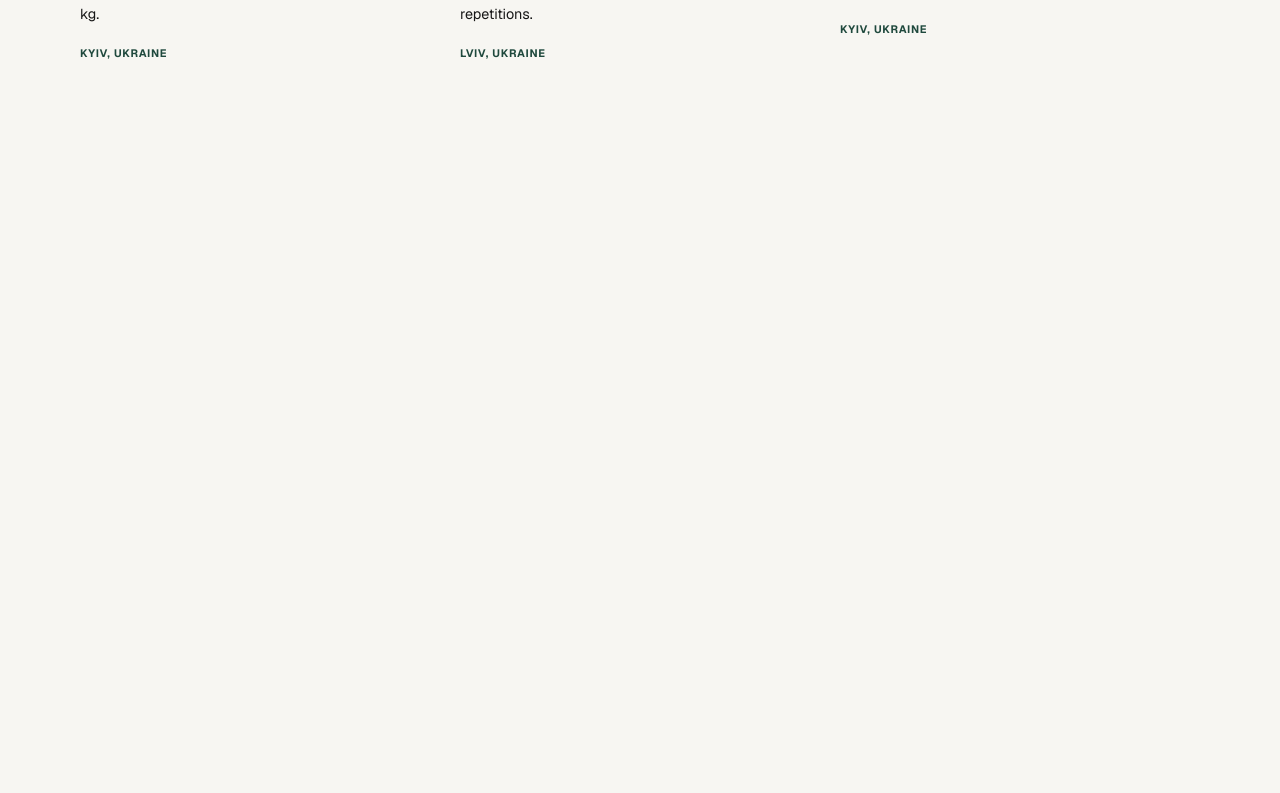
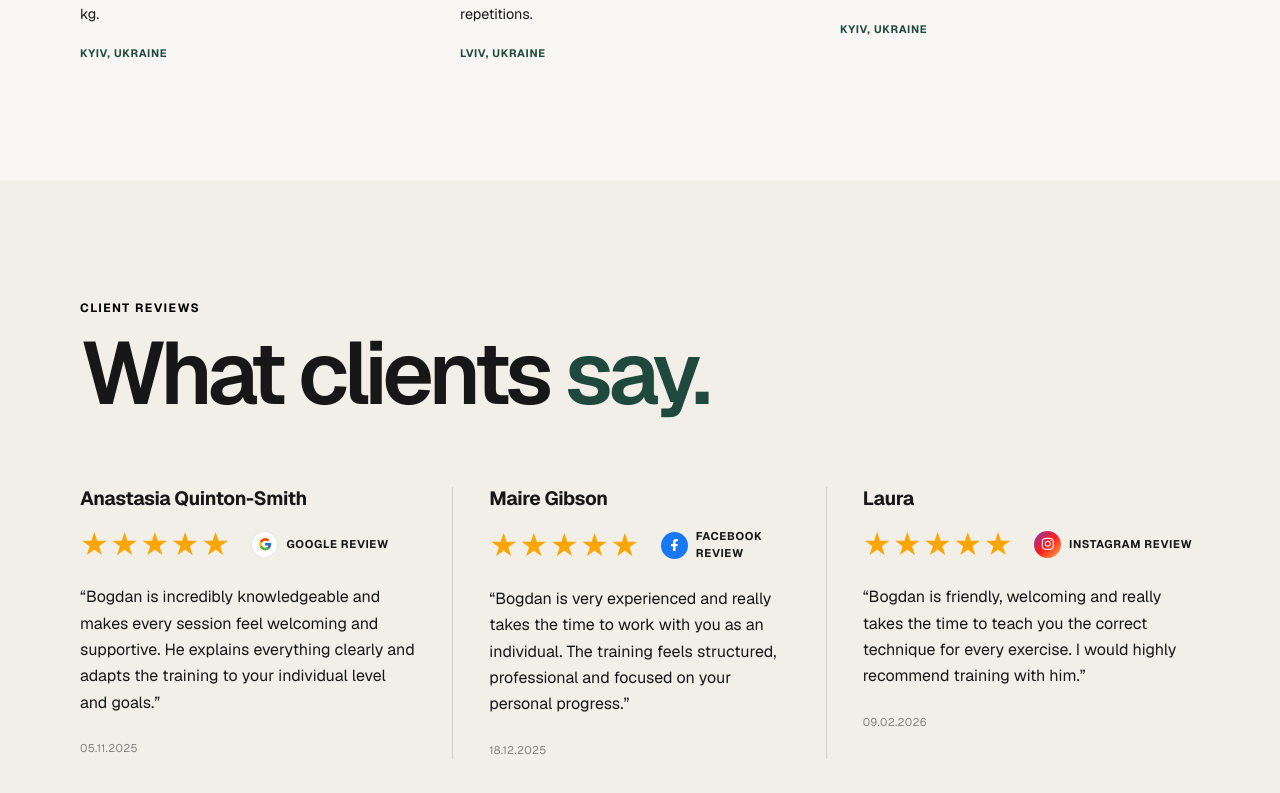
Before and after one commit to JenyaLinx/online-coach-uk, a Next.js app: page / in a window 1280 px wide. Shown: the part 6964-7757 px from the top of the page. Before the commit the page ends 7145 px from the top, so only its background shows below. Built offline with nearby package versions, Linux system fonts and the light colour scheme.

Commit message:
Add client reviews section

```diff
--- a/app/globals.css
+++ b/app/globals.css
@@ -2007,3 +2007,190 @@ button {
     padding-top: 26px;
   }
 }
+
+/* =========================
+   Reviews
+========================= */
+
+.reviews {
+  background: #f2efe8;
+}
+
+.reviews-heading {
+  margin-bottom: 48px;
+}
+
+.reviews-grid {
+  display: grid;
+}
+
+.review-card {
+  display: flex;
+  flex-direction: column;
+
+  padding: 32px 0;
+
+  border-top: 1px solid rgba(23, 23, 23, 0.14);
+}
+
+.review-card:first-child {
+  padding-top: 0;
+  border-top: 0;
+}
+
+.review-name {
+  color: var(--foreground);
+
+  font-size: 1.2rem;
+  font-weight: 650;
+  line-height: 1.2;
+  letter-spacing: -0.02em;
+}
+
+
+/* Stars + source */
+
+.review-info {
+  display: flex;
+  align-items: center;
+  gap: 20px;
+
+  margin-top: 18px;
+}
+
+.review-stars {
+  color: orange;
+
+  font-size: 1.3rem;
+  line-height: 1;
+  letter-spacing: 0.05em;
+}
+
+.review-source {
+  display: flex;
+  align-items: center;
+  gap: 8px;
+}
+
+.review-source > span:last-child {
+  color: var(--foreground);
+
+  font-size: 0.7rem;
+  font-weight: 700;
+  letter-spacing: 0.06em;
+  text-transform: uppercase;
+}
+
+
+/* Platform icons */
+
+.review-source-icon {
+  display: flex;
+  align-items: center;
+  justify-content: center;
+
+  width: 27px;
+  height: 27px;
+
+  flex-shrink: 0;
+
+  border-radius: 50%;
+}
+
+.review-source-icon.google {
+  background: #fff;
+
+  border: 1px solid rgba(23, 23, 23, 0.1);
+}
+
+.review-source-icon.google svg {
+  font-size: 0.9rem;
+}
+
+.review-source-icon.facebook {
+  background: #1877f2;
+  color: #fff;
+
+  font-size: 0.8rem;
+}
+
+.review-source-icon.instagram {
+  color: #fff;
+
+  font-size: 0.85rem;
+
+  background: linear-gradient(
+    135deg,
+    #833ab4,
+    #fd1d1d,
+    #fcb045
+  );
+}
+
+
+/* Review text */
+
+.review-card blockquote {
+  max-width: 620px;
+
+  margin: 24px 0 0;
+
+  color: var(--foreground);
+
+  font-size: 1.05rem;
+  line-height: 1.65;
+}
+
+.review-card time {
+  display: block;
+
+  margin-top: 24px;
+
+  color: var(--foreground);
+
+  font-size: 0.7rem;
+  letter-spacing: 0.03em;
+
+  opacity: 0.5;
+}
+@media (min-width: 768px) {
+  .reviews-heading {
+    margin-bottom: 64px;
+  }
+
+  .review-stars {
+  font-size: 2rem;
+
+}
+}
+
+@media (min-width: 1024px) {
+  .reviews-heading {
+    margin-bottom: 72px;
+  }
+
+  .reviews-grid {
+    grid-template-columns: repeat(3, minmax(0, 1fr));
+  }
+
+  .review-card {
+    padding: 0 36px;
+
+    border-top: 0;
+    border-right: 1px solid rgba(23, 23, 23, 0.14);
+  }
+
+  .review-card:first-child {
+    padding: 0 36px 0 0;
+  }
+
+  .review-card:last-child {
+    padding-right: 0;
+
+    border-right: 0;
+  }
+
+  .review-card blockquote {
+    font-size: 1rem;
+  }
+}
--- a/app/page.tsx
+++ b/app/page.tsx
@@ -1,6 +1,8 @@
 import Image from "next/image";
 import Header from "@/components/Header";
 import SocialMenu from "@/components/SocialMenu";
+import { FcGoogle } from "react-icons/fc";
+import { FaFacebookF, FaInstagram } from "react-icons/fa";
 
 export default function Home() {
   return (
@@ -550,7 +552,105 @@ export default function Home() {
             </div>
           </div>
         </section>
+        {/* REVIEWS */}
+        <section id="reviews" className="reviews section">
+          <div className="container">
+            <div className="reviews-heading">
+              <p className="eyebrow">Client reviews</p>
+
+              <h2 className="section-title">
+                What clients
+                <span> say.</span>
+              </h2>
+            </div>
+
+            <div className="reviews-grid">
+              {/* Review 1 */}
+              <article className="review-card">
+                <h3 className="review-name">Anastasia Quinton-Smith</h3>
+
+                <div className="review-info">
+                  <div className="review-stars" aria-label="5 out of 5 stars">
+                    ★★★★★
+                  </div>
+
+                  <div className="review-source">
+                    <span className="review-source-icon google">
+                      <FcGoogle />
+                    </span>
+
+                    <span>Google Review</span>
+                  </div>
+                </div>
+
+                <blockquote>
+                  &ldquo;Bogdan is incredibly knowledgeable and makes every
+                  session feel welcoming and supportive. He explains everything
+                  clearly and adapts the training to your individual level and
+                  goals.&rdquo;
+                </blockquote>
+
+                <time dateTime="2025-11-05">05.11.2025</time>
+              </article>
+
+              {/* Review 2 */}
+              <article className="review-card">
+                <h3 className="review-name">Maire Gibson</h3>
+
+                <div className="review-info">
+                  <div className="review-stars" aria-label="5 out of 5 stars">
+                    ★★★★★
+                  </div>
+
+                  <div className="review-source">
+                    <span className="review-source-icon facebook">
+                      <FaFacebookF />
+                    </span>
+
+                    <span>Facebook Review</span>
+                  </div>
+                </div>
+
+                <blockquote>
+                  &ldquo;Bogdan is very experienced and really takes the time to
+                  work with you as an individual. The training feels structured,
+                  professional and focused on your personal progress.&rdquo;
+                </blockquote>
+
+                <time dateTime="2025-12-18">18.12.2025</time>
+              </article>
+
+              {/* Review 3 */}
+              <article className="review-card">
+                <h3 className="review-name">Laura</h3>
+
+                <div className="review-info">
+                  <div className="review-stars" aria-label="5 out of 5 stars">
+                    ★★★★★
+                  </div>
+
+                  <div className="review-source">
+                    <span className="review-source-icon instagram">
+                      <FaInstagram />
+                    </span>
+
+                    <span>Instagram Review</span>
+                  </div>
+                </div>
+
+                <blockquote>
+                  &ldquo;Bogdan is friendly, welcoming and really takes the time
+                  to teach you the correct technique for every exercise. I would
+                  highly recommend training with him.&rdquo;
+                </blockquote>
+
+                <time dateTime="2026-02-09">09.02.2026</time>
+              </article>
+            </div>
+          </div>
+        </section>
       </main>
+
       <SocialMenu />
     </>
   );
--- /dev/null
+++ b/components/Reviews.tsx
@@ -0,0 +1,137 @@
+"use client";
+
+import { useState } from "react";
+import { FcGoogle } from "react-icons/fc";
+import { FaFacebookF, FaInstagram } from "react-icons/fa";
+import { FiArrowLeft, FiArrowRight } from "react-icons/fi";
+
+const reviews = [
+  {
+    title: "Incredibly Knowledgeable",
+    text: "Bogdan is incredibly knowledgeable and makes every session feel welcoming and supportive. He explains everything clearly and adapts the training to your individual level and goals.",
+    name: "Anastasia Quinton-Smith",
+    source: "Google Review",
+    date: "05.11.2025",
+    platform: "google",
+  },
+  {
+    title: "Experienced & Professional",
+    text: "Bogdan is very experienced and really takes the time to work with you as an individual. The training feels structured, professional and focused on your personal progress.",
+    name: "Maire Gibson",
+    source: "Facebook Review",
+    date: "18.12.2025",
+    platform: "facebook",
+  },
+  {
+    title: "Friendly & Welcoming",
+    text: "Bogdan is friendly, welcoming and really takes the time to teach you the correct technique for every exercise. I would highly recommend training with him.",
+    name: "Laura",
+    source: "Instagram Review",
+    date: "09.02.2026",
+    platform: "instagram",
+  },
+];
+
+function PlatformIcon({ platform }: { platform: string }) {
+  if (platform === "google") {
+    return (
+      <span className="review-platform-icon google">
+        <FcGoogle />
+      </span>
+    );
+  }
+
+  if (platform === "facebook") {
+    return (
+      <span className="review-platform-icon facebook">
+        <FaFacebookF />
+      </span>
+    );
+  }
+
+  return (
+    <span className="review-platform-icon instagram">
+      <FaInstagram />
+    </span>
+  );
+}
+
+export default function Reviews() {
+  const [current, setCurrent] = useState(0);
+
+  const review = reviews[current];
+
+  const previousReview = () => {
+    setCurrent((prev) => (prev === 0 ? reviews.length - 1 : prev - 1));
+  };
+
+  const nextReview = () => {
+    setCurrent((prev) => (prev === reviews.length - 1 ? 0 : prev + 1));
+  };
+
+  return (
+    <section id="reviews" className="reviews section">
+      <div className="container reviews-layout">
+        <div className="reviews-overview">
+          <p className="eyebrow">Client reviews</p>
+
+          <h2 className="section-title">
+            What clients
+            <span> say.</span>
+          </h2>
+
+          <div className="reviews-rating">
+            <strong>5.0</strong>
+
+            <div>
+              <div className="reviews-rating-stars">★★★★★</div>
+              <span>Client rating</span>
+            </div>
+          </div>
+        </div>
+
+        <div className="review-featured">
+          <div className="review-top">
+            <div className="review-stars">★★★★★</div>
+
+            <span className="review-count">
+              {String(current + 1).padStart(2, "0")} /{" "}
+              {String(reviews.length).padStart(2, "0")}
+            </span>
+          </div>
+
+          <h3>{review.title}</h3>
+
+          <blockquote>&ldquo;{review.text}&rdquo;</blockquote>
+
+          <div className="review-person">
+            <strong>{review.name}</strong>
+
+            <div className="review-source-row">
+              <div className="review-source">
+                <PlatformIcon platform={review.platform} />
+                <span>{review.source}</span>
+              </div>
+
+              <span className="review-date">{review.date}</span>
+            </div>
+          </div>
+
+          <div className="review-navigation">
+            <button
+              type="button"
+              onClick={previousReview}
+              aria-label="Previous review"
+            >
+              <FiArrowLeft />
+            </button>
+
+            <button type="button" onClick={nextReview} aria-label="Next review">
+              <FiArrowRight />
+            </button>
+          </div>
+        </div>
+      </div>
+    </section>
+  );
+}
```
